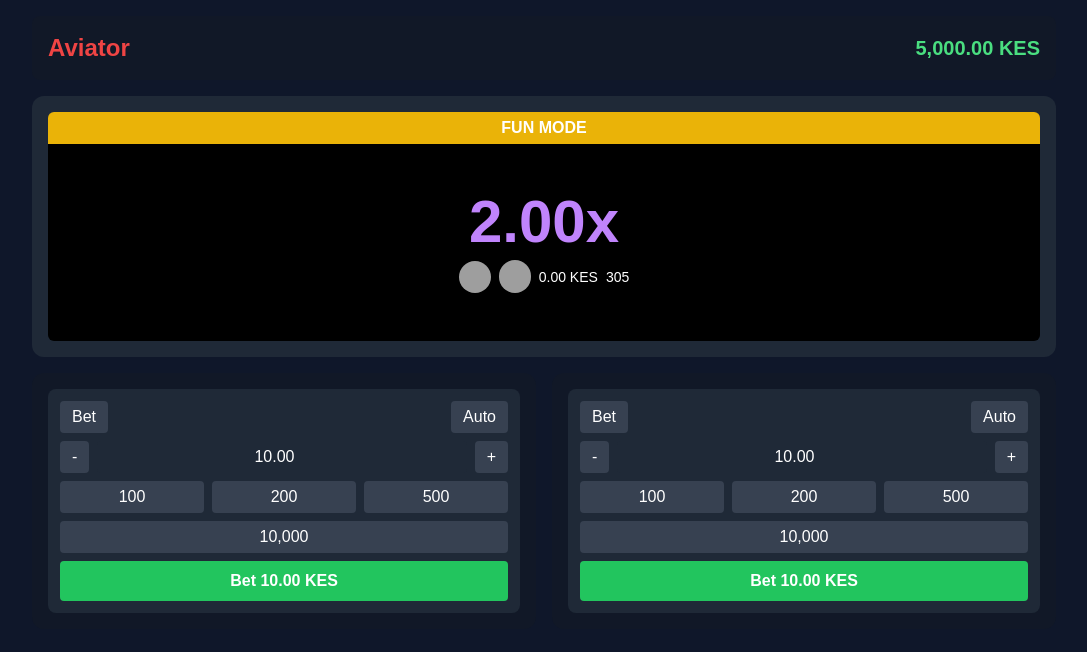
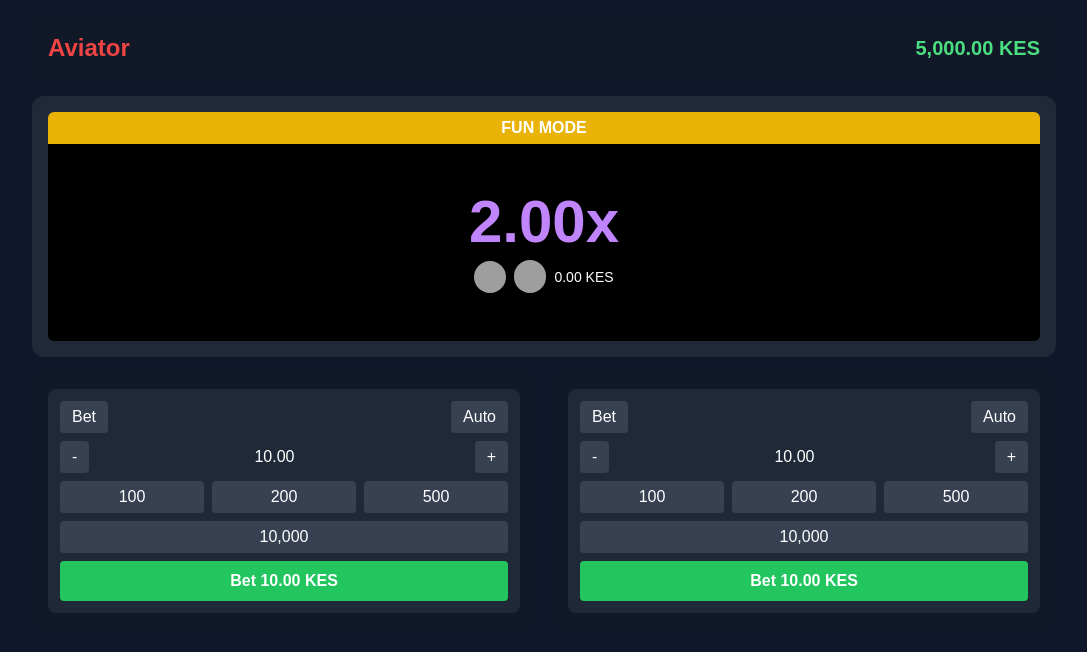
Before and after one commit to JackFayama/ndege, a plain HTML site: page index.html in a window 1280 px wide. Shown: the whole page, without its empty margins (96-1183 px from the left). Drawn offline with nearby package versions, Linux system fonts and the light colour scheme; grey boxes are pictures that could not be loaded.

Commit message:
Update index.html

```diff
--- a/index.html
+++ b/index.html
@@ -31,7 +31,6 @@
                 <img src="https://placekitten.com/32/32" class="rounded-full" />
                 <img src="https://placekitten.com/32/33" class="rounded-full" />
                 <span id="bet1_liveprofit" class="text-sm">0.00 KES</span>
-                <span class="text-sm">305</span>
             </div>
         </div>
     </div>
```
